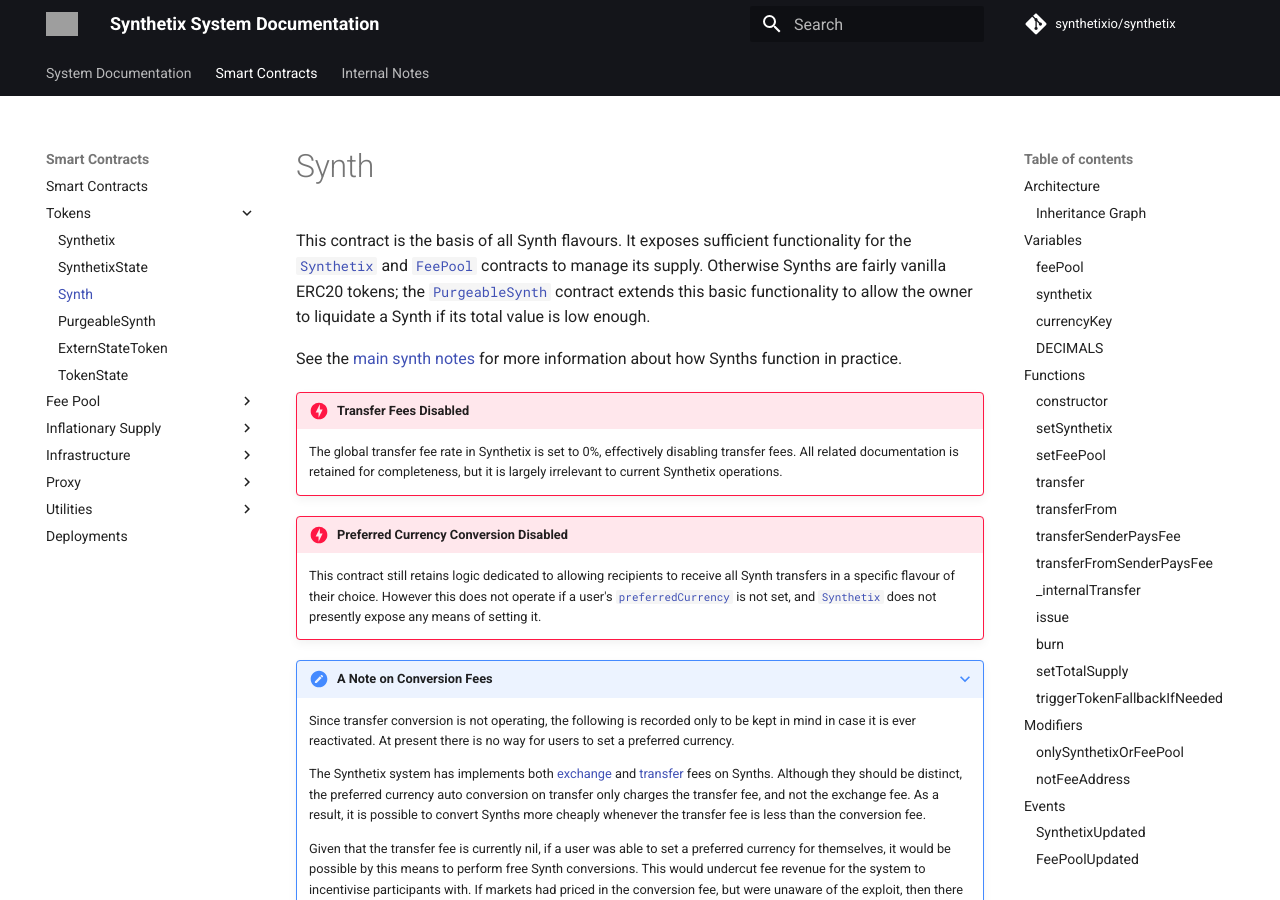
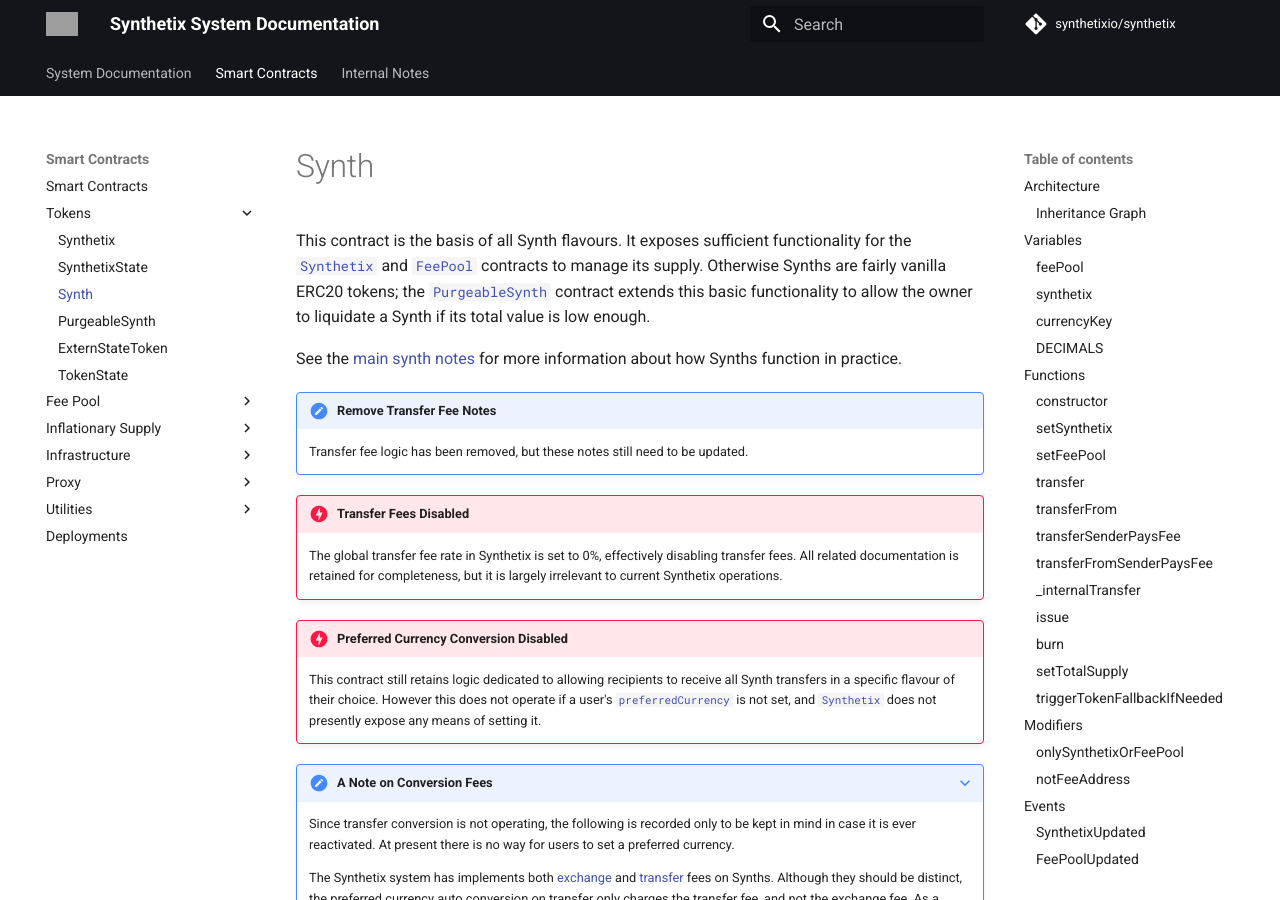
Before and after one commit to Synthetixio/synthetix, an MkDocs documentation site: the page built from docs/contracts/Synth.md, in a window 1280 px wide and 900 px high. Built offline with MkDocs 1.6.1 and Material for MkDocs 9.7.7, drawn with Linux system fonts in a browser that asks for light colours; formulas are drawn with MathJax 3; comment, search, counter and statistics services are not loaded; grey boxes are pictures that could not be loaded.

Commit message:
Add todo.

```diff
--- a/docs/contracts/Synth.md
+++ b/docs/contracts/Synth.md
@@ -4,6 +4,9 @@
 It exposes sufficient functionality for the [`Synthetix`](Synthetix.md) and [`FeePool`](FeePool.md) contracts to manage its supply. Otherwise Synths are fairly vanilla ERC20 tokens; the [`PurgeableSynth`](PurgeableSynth.md) contract extends this basic functionality to allow the owner to liquidate a Synth if its total value is low enough.
 
 See the [main synth notes](../../synths) for more information about how Synths function in practice.
+
+!!! todo "Remove Transfer Fee Notes"
+    Transfer fee logic has been removed, but these notes still need to be updated.
 
 !!! danger "Transfer Fees Disabled"
     The global transfer fee rate in Synthetix is set to 0%, effectively disabling transfer fees. All related documentation is retained for completeness, but it is largely irrelevant to current Synthetix operations.
```
